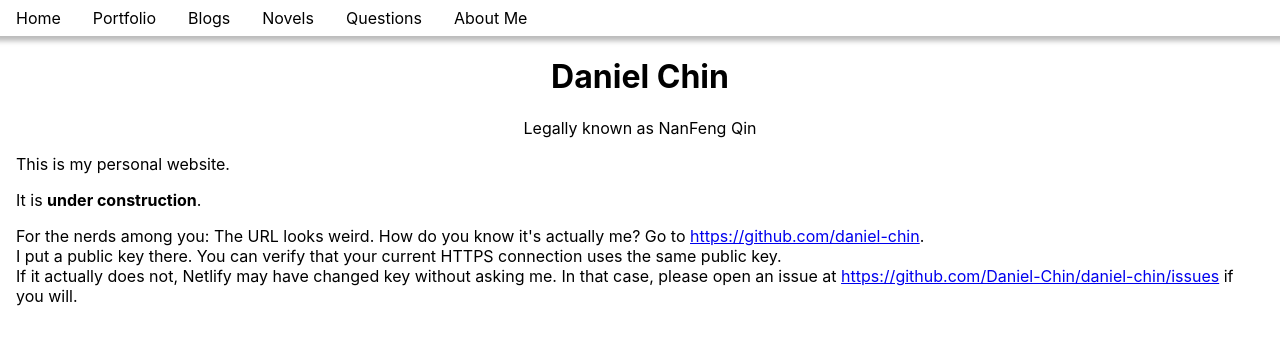
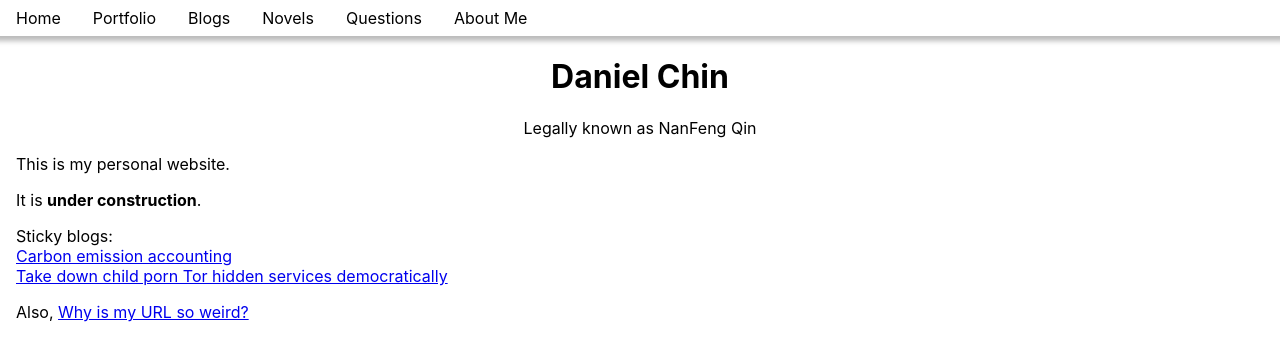
Before and after one commit to Daniel-Chin/personal-website, a React (Create React App) app: page /#/ in a window 1280 px wide. Shown: the top 360 px of the page. Built offline with nearby package versions, Linux system fonts and the light colour scheme.

Commit message:
whoami page seperated from landing page

```diff
--- a/src/App.css
+++ b/src/App.css
@@ -189,7 +189,7 @@ span {
   text-decoration: underline;
 }
 
-.landing-page {
+.margin-1em {
   margin: 1em;
 }
 
--- a/src/App.js
+++ b/src/App.js
@@ -7,6 +7,7 @@ import LandingPage   from './page/LandingPage';
 import PortfolioPage from './page/PortfolioPage';
 import BlogPage      from './page/BlogPage';
 import BlogListPage  from './page/BlogListPage';
+import WhoamiPage    from './page/WhoamiPage';
 import Hat           from './component/Hat';
 
 const App = () => {
@@ -26,6 +27,9 @@ const App = () => {
         <Route exact path='/blog/:id'>
           <BlogPage />
         </Route>
+        <Route exact path='/whoami'>
+          <WhoamiPage />
+        </Route>
         <Route exact path='/temp'>
           <TempPage />
         </Route>
--- a/src/component/Hat.js
+++ b/src/component/Hat.js
@@ -10,7 +10,7 @@ const Hat = () => {
         <Link to='/blogs'><li>Blogs</li></Link>
         <Link to='/novels'><li>Novels</li></Link>
         <Link to='/questions'><li>Questions</li></Link>
-        <Link to='/whoami'><li>About Me</li></Link>
+        <Link to='/about'><li>About Me</li></Link>
       </ul>
     </div>
   );
--- a/src/component/ProjectLink.js
+++ b/src/component/ProjectLink.js
@@ -19,9 +19,9 @@ const ProjectLink = ({ caption, external, uri, context }) => {
   }
 
   return (
-    <a className='button project-link' target='_blank'
+    <a className='button project-link'
       href={external ? uri : resolveInternalUri(uri, context)}
-      rel='noreferrer'
+      rel='noreferrer' target='_blank'
     >
       {caption}
     </a>
--- a/src/page/LandingPage.js
+++ b/src/page/LandingPage.js
@@ -1,29 +1,33 @@
 import React from 'react';
+import { Link } from 'react-router-dom';
+import { blogId2Url } from '../helpers/misc'
+import blogRoot from '../helpers/blogRoot';
 
 const LandingPage = () => {
+  const sticky_ids = [
+    'carbon_accounting',
+    'tor_hidden_service_democracy',
+  ];
+  const sticky_blogs = blogRoot.filter(({ id }) => (
+    sticky_ids.includes(id)
+  ));
   return (
-    <div className='landing-page'>
+    <div className='margin-1em'>
       <h1 className='center-text'>Daniel Chin</h1>
       <p className='center-text'>Legally known as NanFeng Qin</p>
       <p>This is my personal website.</p>
       <p>It is <b>under construction</b>.</p>
       <p>
-        For the nerds among you: The URL looks weird.
-        How do you know it's actually me? Go to {' '}
-        <a href="https://github.com/daniel-chin">
-          https://github.com/daniel-chin
-        </a>.
-        <br />
-        I put a public key there. You can verify that
-        your current HTTPS connection uses the same
-        public key.
-        <br />
-        If it actually does not, Netlify may have changed
-        key without asking me.
-        In that case, please open an issue at {' '}
-        <a href="https://github.com/Daniel-Chin/daniel-chin/issues">
-          https://github.com/Daniel-Chin/daniel-chin/issues
-        </a> {' '} if you will.
+        Sticky blogs:
+        {sticky_blogs.map(({ id, title }, i) => (
+          <span key={i}>
+            <br />
+            <Link to={blogId2Url(id)}>{title}</Link>
+          </span>
+        ))}
+      </p>
+      <p>
+        Also, <Link to='/whoami'>Why is my URL so weird?</Link>
       </p>
     </div>
   );
--- /dev/null
+++ b/src/page/WhoamiPage.js
@@ -0,0 +1,39 @@
+import React from 'react';
+
+const WhoamiPage = () => {
+  return (
+    <div className='margin-1em'>
+      <h1 className='center-text'>whoami</h1>
+      <p>
+        For those nerds among you: The URL of my website
+        looks weird. How do you know it's actually me?
+      </p>
+      <p>
+        Go to {' '}
+        <a
+          href="https://github.com/daniel-chin"
+          rel='noreferrer' target='_blank'
+        >
+          https://github.com/daniel-chin
+        </a>.
+        <br />
+        I put a public key there. You can verify that
+        your current HTTPS connection uses the same
+        public key.
+      </p>
+      <p>
+        If it actually does not, Netlify may have changed
+        key without asking me.
+        In that case, please open an issue at {' '}
+        <a
+          href="https://github.com/Daniel-Chin/daniel-chin/issues"
+          rel='noreferrer' target='_blank'
+        >
+          https://github.com/Daniel-Chin/daniel-chin/issues
+        </a> {' '} if you will.
+      </p>
+    </div>
+  );
+};
+
+export default WhoamiPage;
```
